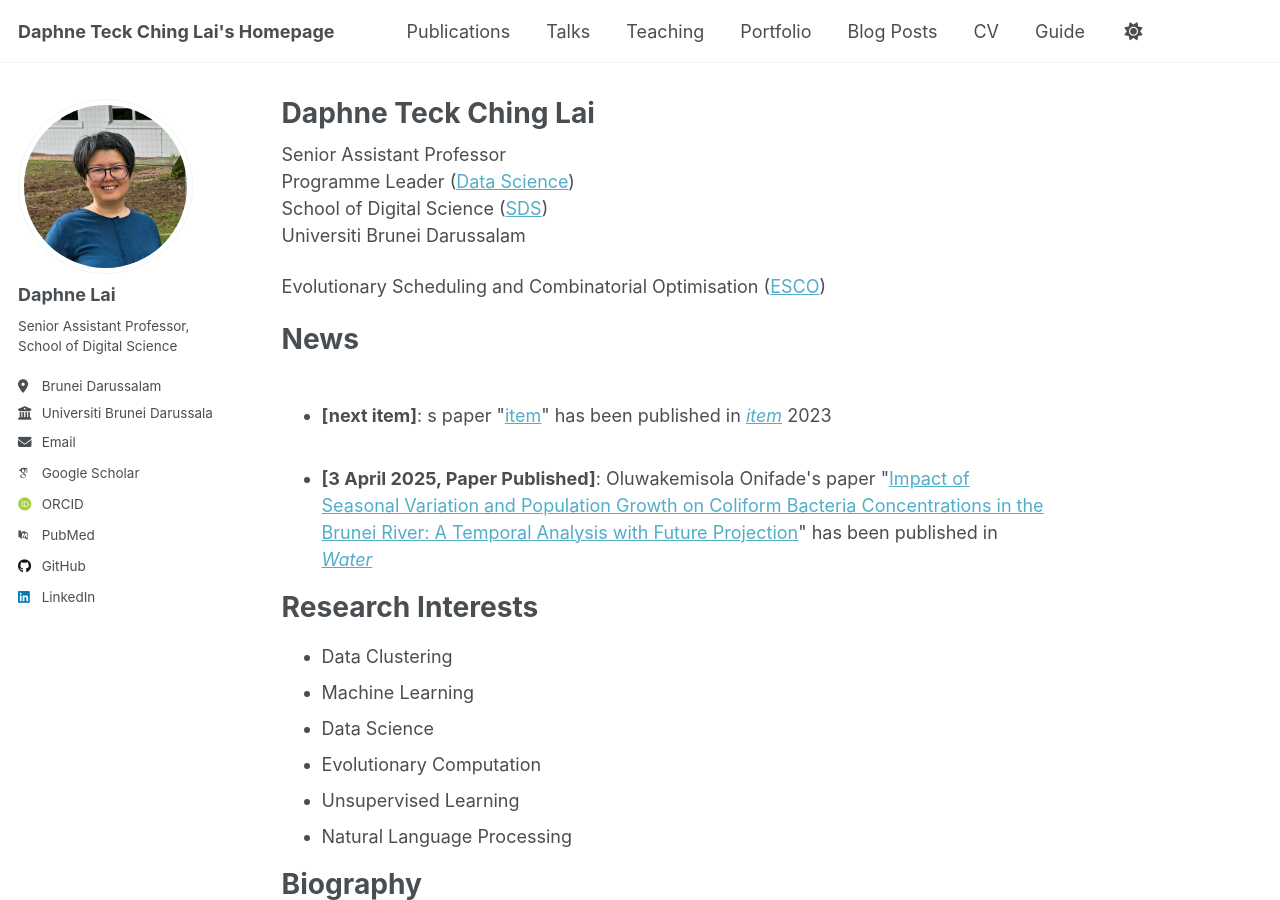
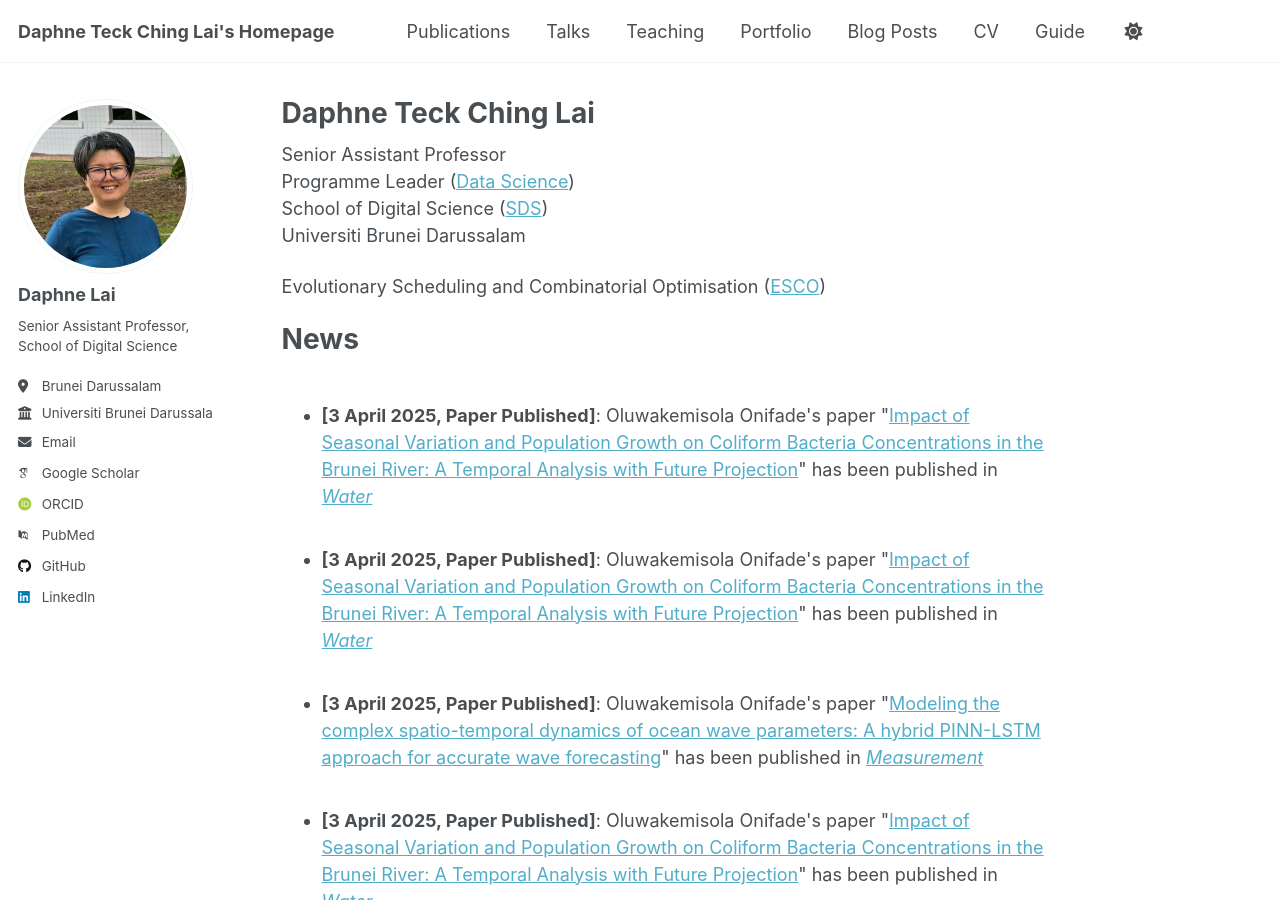
Before and after one commit to dtclai/dtclai.github.io, a Jekyll site: the page built from _pages/about.md, in a window 1280 px wide and 900 px high. Built offline with Jekyll 4.4.1, drawn with Linux system fonts in a browser that asks for light colours; some web fonts are replaced.

Commit message:
Update about.md

```diff
--- a/_pages/about.md
+++ b/_pages/about.md
@@ -23,7 +23,11 @@ News
 <ul>
 <!-- <li><span style="color: #FF0000"><b>[Call for papers]</b></span>: We are organising <a href="https://meiyi1986.github.io/cec2023-esco/">The Special Session on Evolutionary Scheduling and Combinatorial Optimisation</a> at <a href="https://2023.ieee-cec.org/">IEEE Congress on Evolutionary Computation 2023</a>. Submission due date: <span style="color: #FF0000"><b>13 Jan, 2023</b></span>.</li> -->
 <br />
-<li><b>[next item]</b>: s paper "<a href="xxx">item</a>" has been published in <i><a href="item">item</a></i> 2023</li>
+<li><b>[3 April 2025, Paper Published]</b>: Oluwakemisola Onifade's paper "<a href="https://www.mdpi.com/2073-4441/17/7/1069">Impact of Seasonal Variation and Population Growth on Coliform Bacteria Concentrations in the Brunei River: A Temporal Analysis with Future Projection</a>" has been published in <i><a href="https://www.mdpi.com/journal/water">Water</a></i></li>
+<br />
+<li><b>[3 April 2025, Paper Published]</b>: Oluwakemisola Onifade's paper "<a href="https://www.mdpi.com/2073-4441/17/7/1069">Impact of Seasonal Variation and Population Growth on Coliform Bacteria Concentrations in the Brunei River: A Temporal Analysis with Future Projection</a>" has been published in <i><a href="https://www.mdpi.com/journal/water">Water</a></i></li>
+<br />
+<li><b>[3 April 2025, Paper Published]</b>: Oluwakemisola Onifade's paper "<a href="https://www.sciencedirect.com/science/article/pii/S0263224125007420">Modeling the complex spatio-temporal dynamics of ocean wave parameters: A hybrid PINN-LSTM approach for accurate wave forecasting</a>" has been published in <i><a href="https://www.sciencedirect.com/journal/measurement">Measurement</a></i></li>
 <br />
 <li><b>[3 April 2025, Paper Published]</b>: Oluwakemisola Onifade's paper "<a href="https://www.mdpi.com/2073-4441/17/7/1069">Impact of Seasonal Variation and Population Growth on Coliform Bacteria Concentrations in the Brunei River: A Temporal Analysis with Future Projection</a>" has been published in <i><a href="https://www.mdpi.com/journal/water">Water</a></i></li>
 
```
